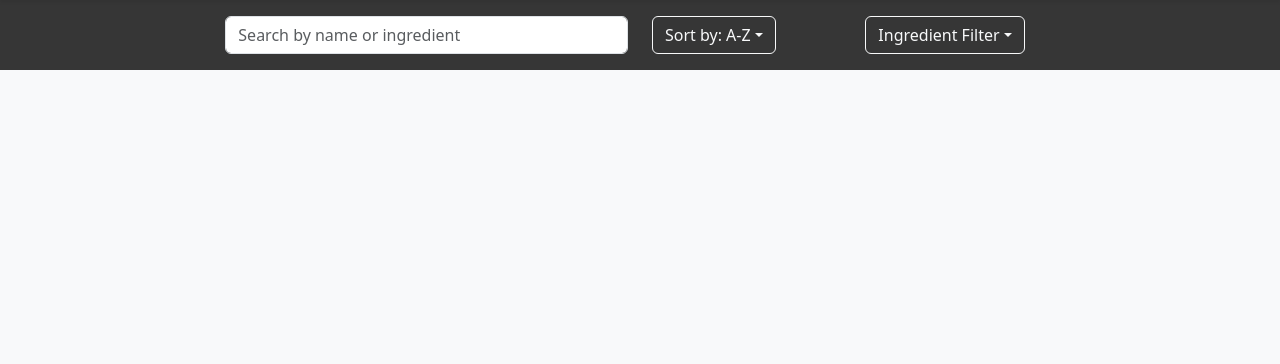
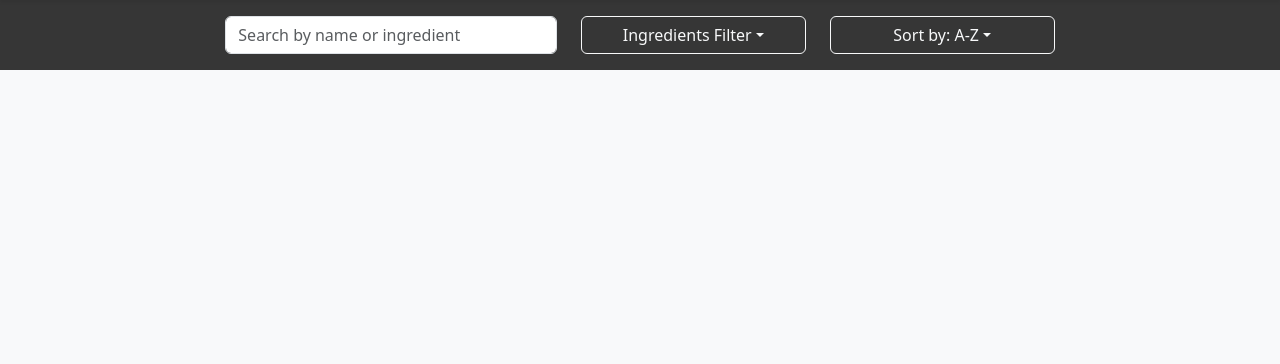
Before and after one commit to eprogers15/sloppy-drinks, a Django app: page / in a window 1280 px wide. Shown: the part 56-420 px from the top of the page. Run offline with Django 4.2, Linux system fonts and the light colour scheme; data that the repository does not hold is empty; some libraries are stand-ins or nearby versions.

Commit message:
Finish UI changes to search, filter, sort buttons

```diff
--- a/sloppy_drinks/drinks/static/drinks/javascript/index.js
+++ b/sloppy_drinks/drinks/static/drinks/javascript/index.js
@@ -21,13 +21,19 @@ $(".dropdown-sort-item").click(function () {
   $(".active").removeClass("active");
   $(this).addClass("active");
   $("#sort-hidden").attr("value", new_sort_order);
-  $("#filter-button").attr("hx-vals", '{"sort": "' + new_sort_order + '"}');
 });
 
 $(".dropdown-filter-checkbox").change(function () {
-  checkedValues = [];
+  let checkedValues = [];
   $(".dropdown-filter-checkbox:checked").each(function () {
     checkedValues.push($(this).attr("id"));
   });
   $("#filter-hidden").attr("value", checkedValues);
+  let checkedValuesLength = checkedValues.length;
+  if (checkedValuesLength > 0) {
+    $("#filter-button").text("Ingredients Filter (" + checkedValuesLength + ")");
+  }
+  else {
+    $("#filter-button").text("Ingredients Filter");
+  }
 });
--- a/sloppy_drinks/drinks/templates/search_bar.html
+++ b/sloppy_drinks/drinks/templates/search_bar.html
@@ -4,13 +4,30 @@
     <div class="row justify-content-center">
         <div class="col-md-8 center-column">
             <div class="row">
-                <form class="form-inline col-lg-6 pt-3">
+                <form class="form-inline col-lg-5 pt-3">
                     <input type="text" class="form-control" id="search-bar" aria-label="Text input with dropdown button"
                         name="q" placeholder="Search by name or ingredient" hx-get="{% url 'drink_index_partial' %}"
                         hx-target="#results" hx-trigger="input delay:0.2s" hx-include="#sort-hidden, #filter-hidden">
                 </form>
-                <div class="dropdown col py-3">
-                    <button class="btn btn-outline-light dropdown-toggle btn-block" id="sort-button" type="button"
+                <div class="dropdown col py-3 text-center">
+                    <button class="btn btn-outline-light dropdown-toggle w-100" id="filter-button" type="button"
+                        data-bs-toggle="dropdown" aria-expanded="false" hx-get="{% url 'drink_index_partial' %}"
+                        hx-target="#results" hx-trigger="change from:.dropdown-filter-item delay:0.2s"
+                        hx-include="#search-bar, #sort-hidden, #filter-hidden">Ingredients
+                        Filter</button>
+                    <ul class="dropdown-menu ingredients-dropdown-list">
+                        {% for ingredient in ingredients %}
+                        <div class="dropdown-item dropdown-filter-item">
+                            <input type="checkbox" class="dropdown-filter-checkbox" id="{{ ingredient.name }}"
+                                name="dropdown-filter-checkbox">
+                            <label for="{{ ingredient.name }}">{{ ingredient.name }}</label>
+                        </div>
+                        {% endfor %}
+                    </ul>
+                    <input type="hidden" id="filter-hidden" name="filter">
+                </div>
+                <div class="dropdown col pt-3 text-center">
+                    <button class="btn btn-outline-light dropdown-toggle w-100" id="sort-button" type="button"
                         data-bs-toggle="dropdown" aria-expanded="false" hx-get="{% url 'drink_index_partial' %}"
                         hx-target="#results" hx-trigger="click from:.dropdown-sort-item delay:0.2s"
                         hx-include="#search-bar, #sort-hidden, #filter-hidden">Sort by:
@@ -23,21 +40,6 @@
                     </ul>
                     <input type="hidden" id="sort-hidden" name="sort" value="name">
                 </div>
-                <div class="dropdown col py-3">
-                    <button class="btn btn-outline-light dropdown-toggle btn-block" id="filter-button" type="button"
-                        data-bs-toggle="dropdown" aria-expanded="false" hx-get="{% url 'drink_index_partial' %}"
-                        hx-target="#results" hx-trigger="change from:.dropdown-filter-item delay:0.2s" hx-include="#search-bar, #sort-hidden, #filter-hidden">Ingredient
-                        Filter</button>
-                    <ul class="dropdown-menu ingredients-dropdown-list">
-                        {% for ingredient in ingredients %}
-                        <div class="dropdown-item dropdown-filter-item">
-                            <input type="checkbox" class="dropdown-filter-checkbox" id="{{ ingredient.name }}" name="dropdown-filter-checkbox">
-                            <label for="{{ ingredient.name }}">{{ ingredient.name }}</label>
-                        </div>
-                        {% endfor %}
-                    </ul>
-                    <input type="hidden" id="filter-hidden" name="filter">
-                </div>
             </div>
         </div>
     </div>
```
